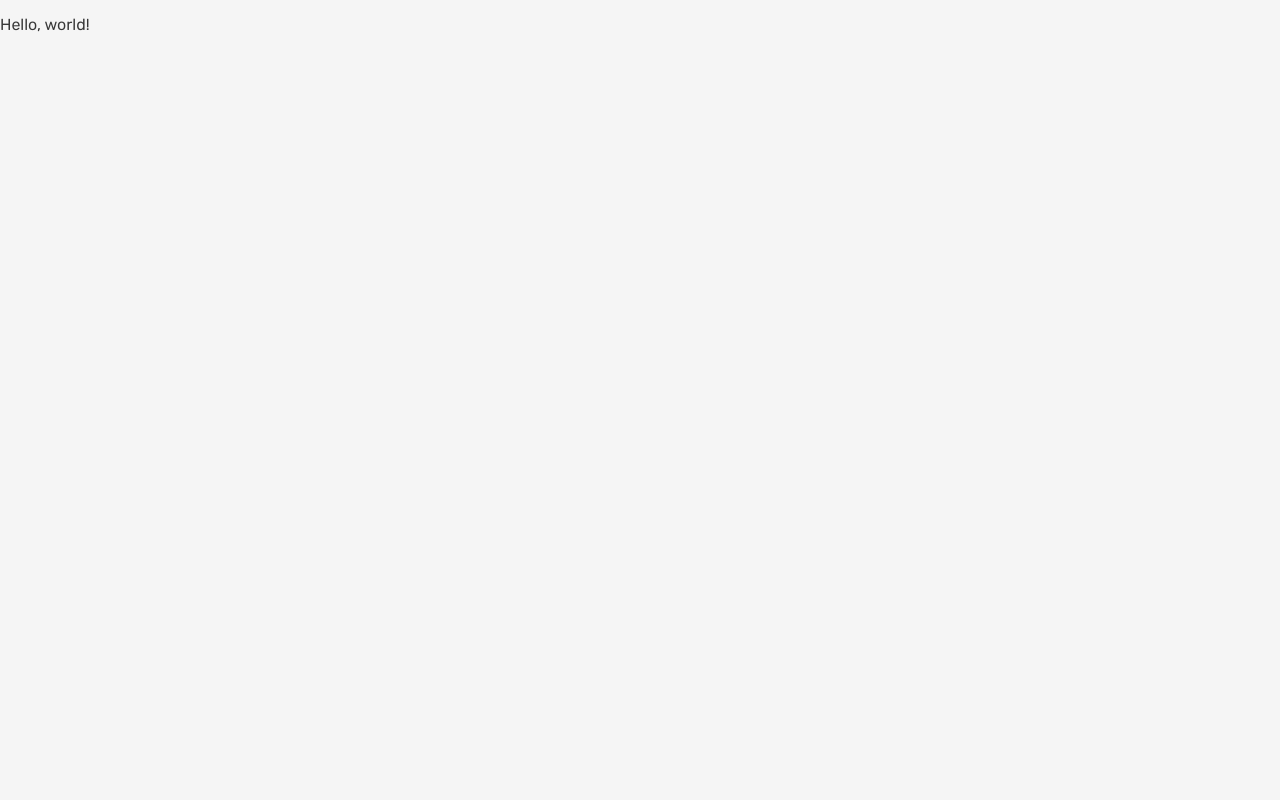
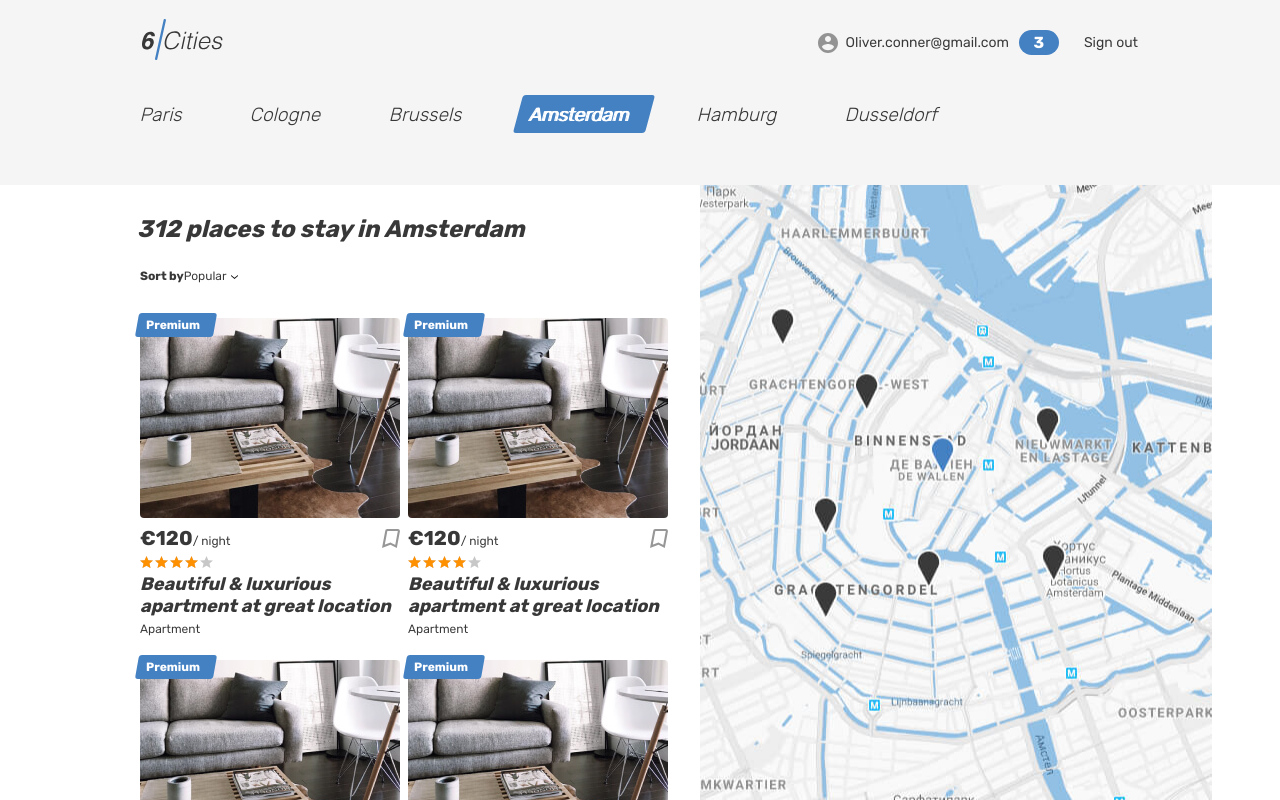
Before and after one commit to htmlacademy-react/1542653-six-cities-11, a React (Create React App) app in the folder project/: page / in a window 1280 px wide. Built offline with nearby package versions, Linux system fonts and the light colour scheme.

Commit message:
Отрисовал главную страницу

```diff
--- a/project/src/components/app/app.tsx
+++ b/project/src/components/app/app.tsx
@@ -1,5 +1,7 @@
+import StartScreen from '../../pages/start-screen/start-screen';
+
 function App(): JSX.Element {
-  return <p>Hello, world!</p>;
+  return <StartScreen />;
 }
 
 export default App;
--- /dev/null
+++ b/project/src/components/place-card/place-card.tsx
@@ -0,0 +1,38 @@
+const PlaceCard = (): JSX.Element => (
+  <article className="cities__card place-card">
+    <div className="place-card__mark">
+      <span>Premium</span>
+    </div>
+    <div className="cities__image-wrapper place-card__image-wrapper">
+      <a href="/#">
+        <img className="place-card__image" src="img/apartment-01.jpg" width="260" height="200" alt="Place" />
+      </a>
+    </div>
+    <div className="place-card__info">
+      <div className="place-card__price-wrapper">
+        <div className="place-card__price">
+          <b className="place-card__price-value">&euro;120</b>
+          <span className="place-card__price-text">&#47;&nbsp;night</span>
+        </div>
+        <button className="place-card__bookmark-button button" type="button">
+          <svg className="place-card__bookmark-icon" width="18" height="19">
+            <use xlinkHref="#icon-bookmark"></use>
+          </svg>
+          <span className="visually-hidden">To bookmarks</span>
+        </button>
+      </div>
+      <div className="place-card__rating rating">
+        <div className="place-card__stars rating__stars">
+          <span style={{ width: '80%' }}></span>
+          <span className="visually-hidden">Rating</span>
+        </div>
+      </div>
+      <h2 className="place-card__name">
+        <a href="/#">Beautiful &amp; luxurious apartment at great location</a>
+      </h2>
+      <p className="place-card__type">Apartment</p>
+    </div>
+  </article>
+);
+
+export default PlaceCard;
--- /dev/null
+++ b/project/src/const.ts
@@ -0,0 +1,5 @@
+const CARD_QTY_ON_PAGE = 5;
+
+export {
+  CARD_QTY_ON_PAGE
+};
--- /dev/null
+++ b/project/src/pages/start-screen/start-screen.tsx
@@ -0,0 +1,107 @@
+import PlaceCard from '../../components/place-card/place-card';
+import { CARD_QTY_ON_PAGE } from '../../const';
+
+const StartScreen = (): JSX.Element => (
+  <div className="page page--gray page--main">
+    <header className="header">
+      <div className="container">
+        <div className="header__wrapper">
+          <div className="header__left">
+            <a href="/#" className="header__logo-link header__logo-link--active">
+              <img className="header__logo" src="img/logo.svg" alt="6 cities logo" width="81" height="41" />
+            </a>
+          </div>
+          <nav className="header__nav">
+            <ul className="header__nav-list">
+              <li className="header__nav-item user">
+                <a className="header__nav-link header__nav-link--profile" href="/#">
+                  <div className="header__avatar-wrapper user__avatar-wrapper">
+                  </div>
+                  <span className="header__user-name user__name">Oliver.conner@gmail.com</span>
+                  <span className="header__favorite-count">3</span>
+                </a>
+              </li>
+              <li className="header__nav-item">
+                <a className="header__nav-link" href="/#">
+                  <span className="header__signout">Sign out</span>
+                </a>
+              </li>
+            </ul>
+          </nav>
+        </div>
+      </div>
+    </header>
+
+    <main className="page__main page__main--index">
+      <h1 className="visually-hidden">Cities</h1>
+      <div className="tabs">
+        <section className="locations container">
+          <ul className="locations__list tabs__list">
+            <li className="locations__item">
+              <a className="locations__item-link tabs__item" href="/#">
+                <span>Paris</span>
+              </a>
+            </li>
+            <li className="locations__item">
+              <a className="locations__item-link tabs__item" href="/#">
+                <span>Cologne</span>
+              </a>
+            </li>
+            <li className="locations__item">
+              <a className="locations__item-link tabs__item" href="/#">
+                <span>Brussels</span>
+              </a>
+            </li>
+            <li className="locations__item">
+              <a href="/#" className="locations__item-link tabs__item tabs__item--active">
+                <span>Amsterdam</span>
+              </a>
+            </li>
+            <li className="locations__item">
+              <a className="locations__item-link tabs__item" href="/#">
+                <span>Hamburg</span>
+              </a>
+            </li>
+            <li className="locations__item">
+              <a className="locations__item-link tabs__item" href="/#">
+                <span>Dusseldorf</span>
+              </a>
+            </li>
+          </ul>
+        </section>
+      </div>
+      <div className="cities">
+        <div className="cities__places-container container">
+          <section className="cities__places places">
+            <h2 className="visually-hidden">Places</h2>
+            <b className="places__found">312 places to stay in Amsterdam</b>
+            <form className="places__sorting" action="#" method="get">
+              <span className="places__sorting-caption">Sort by</span>
+              <span className="places__sorting-type" tabIndex={0}>
+                Popular
+                <svg className="places__sorting-arrow" width="7" height="4">
+                  <use xlinkHref="#icon-arrow-select"></use>
+                </svg>
+              </span>
+              <ul className="places__options places__options--custom places__options--closed">
+                <li className="places__option places__option--active" tabIndex={0}>Popular</li>
+                <li className="places__option" tabIndex={0}>Price: low to high</li>
+                <li className="places__option" tabIndex={0}>Price: high to low</li>
+                <li className="places__option" tabIndex={0}>Top rated first</li>
+              </ul>
+            </form>
+            <div className="cities__places-list places__list tabs__content">
+
+              {Array.from({length: CARD_QTY_ON_PAGE}, () => <PlaceCard key={'card'} />)}
+
+            </div>
+          </section>
+          <div className="cities__right-section">
+            <section className="cities__map map"></section>
+          </div>
+        </div>
+      </div>
+    </main>
+  </div>);
+
+export default StartScreen;
```
Also changed, not shown: 1 other file (tests, documents, lock files or other folders).
